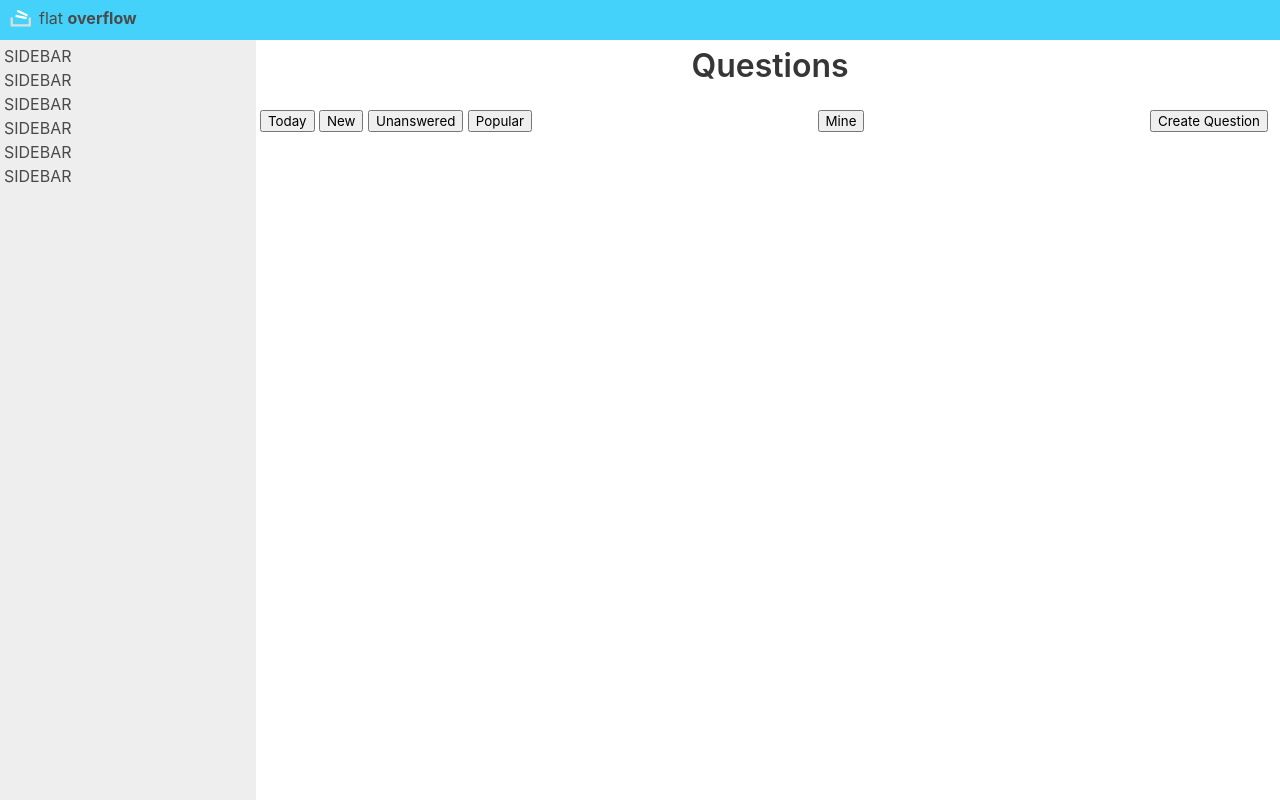
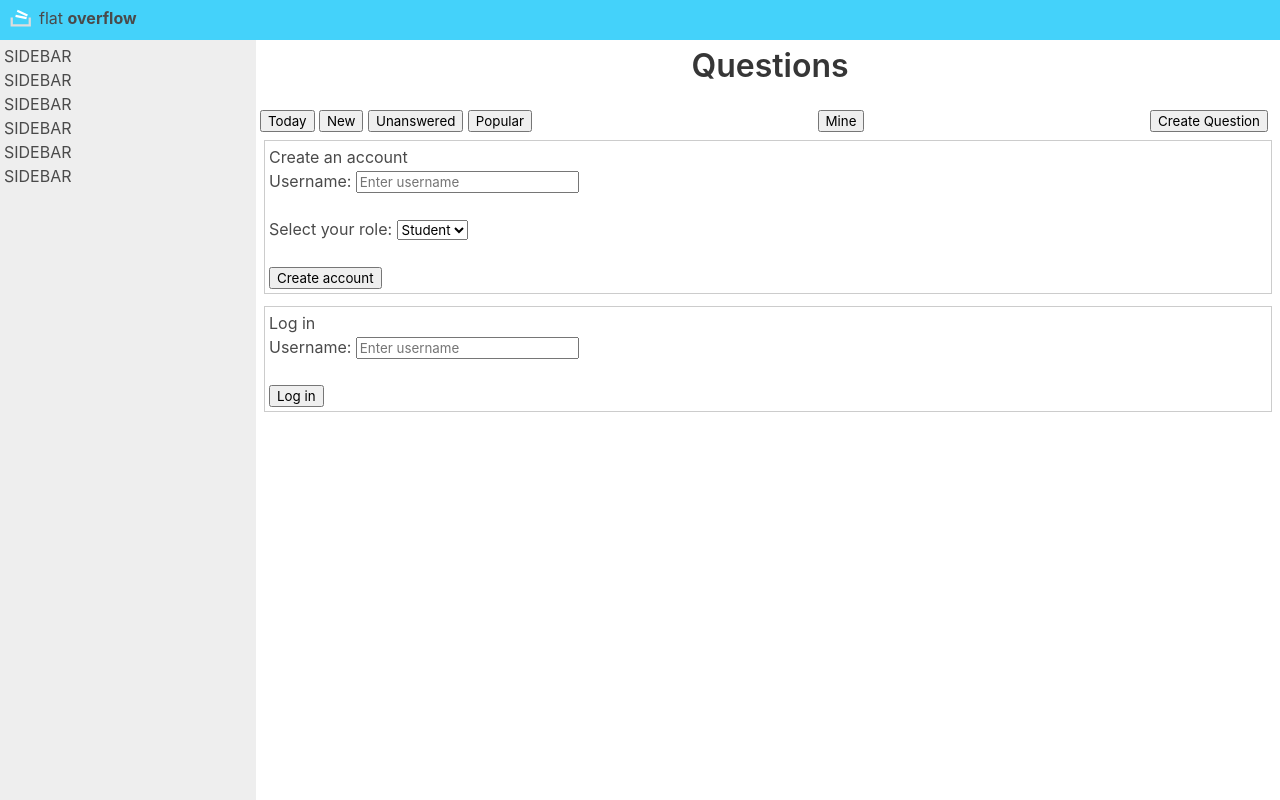
Before and after one commit to CBreakr/mod3_flatoverflow_client, a PHP site: page /index.html in a window 1280 px wide. Run offline with PHP 8.4, Linux system fonts and the light colour scheme; some libraries are stand-ins or nearby versions.

Commit message:
moved into main container

```diff
--- a/index.html
+++ b/index.html
@@ -56,21 +56,18 @@
         </div>
       </div>
       <div class="bottom inner">
-        <div class="question-container">
+        <div class="question-container" style="display: none;">
           <ul id="question_list">
           </ul>
         </div>
-      </div>
-  </div>
 
-  <div class="container" id="user-registration" style="display: none;">
+        <div class="columns boxed" id="user-registration" style="display: block;">
           <h1>Create an account</h1>
           <form id="user-registration-form">
-      <label>Username:</label><br>
+            <label>Username:</label>
             <input type="text" id="username-input" name="name" placeholder="Enter username">
             <br><br>
             <label>Select your role:</label>
-      <br>
             <select id="is_coach-dropdown">
               <option id="is_coach-false-input" value="false">Student</option>
               <option id="is_coach-true-input" value="true">Coach</option>
@@ -80,16 +77,15 @@
           </form>
         </div>
 
-  <div class="container" id="user-login" style="display: none;">
+        <div class="columns boxed" id="user-login" style="display: block;">
           <h1>Log in</h1>
           <label>Username:</label>
-    <br>
           <input type="text" id="username-login-input" name="name" placeholder="Enter username">
           <br><br>
           <button id="login-btn" type="button">Log in</button>
         </div>
 
-  <div id="user-question">
+        <div id="user-question" style="display: none;">
           <h1>Ask a question</h1>
           <form id="question-form">
             <label>Title:</label>
@@ -108,7 +104,9 @@
           </form>
         </div>
 
-  <div id="question-view">
+        <div id="question-view" style="display:none;">
+        </div>
+      </div>
   </div>
 
   <script type="text/javascript" src="scripts/index.js"></script>
--- a/scripts/index.js
+++ b/scripts/index.js
@@ -1 +1,27 @@
-console.log('hello world')
+
+function showInitialView(){
+    // hide sidebar content
+    // hide question header
+    // show the login and registration
+}
+
+function showMainQuestionView(){
+    // hide login and registration
+    // hide question form
+    // hide question detail
+    // show sidebar content
+    // show question header
+    // show question list
+}
+
+function showQuestionFormView(){
+    // hide question list
+    // hide question detail
+    // show question form
+}
+
+function showQuestionDetailView(){
+    // hide question list
+    // hide question form
+    // show question detail
+}
--- a/styles/main.css
+++ b/styles/main.css
@@ -139,3 +139,9 @@ button:hover {
 .center_title{
     text-align: center;
 }
+
+.boxed {
+    margin: 4px;
+    padding: 4px;
+    border: 1px solid var(--border-dark);
+}
```
Lines whose indentation alone changed are shown as unchanged.
